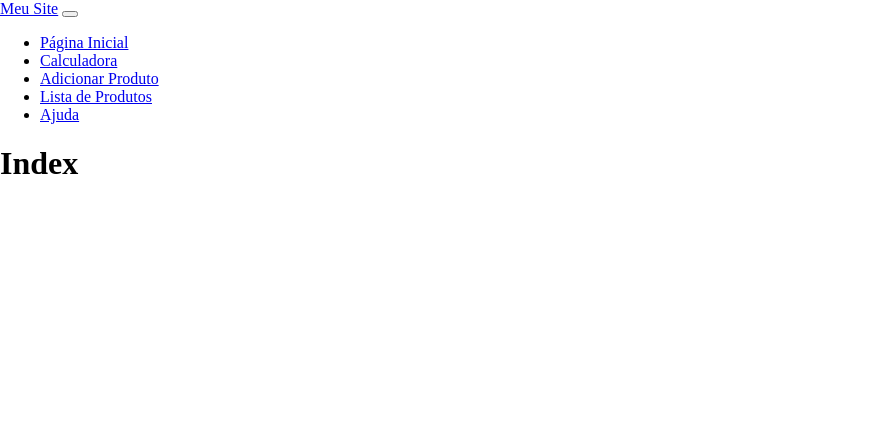
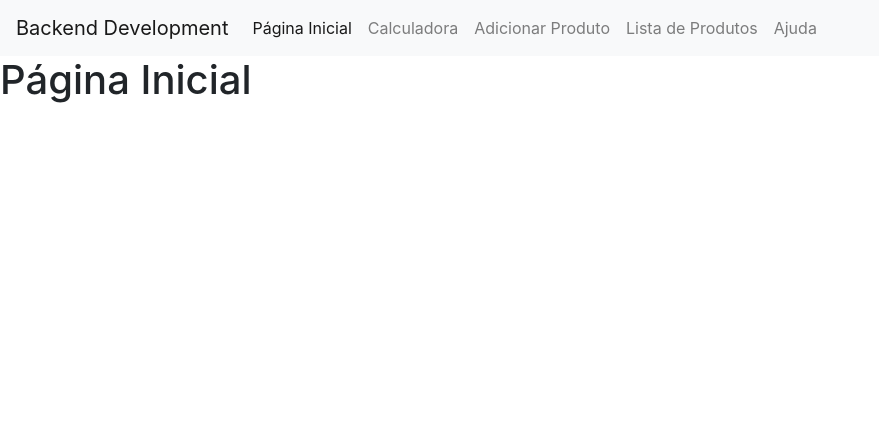
Before and after one commit to RafhaelBrum/backend_development, a Django app: page / in a window 1280 px wide. Shown: the top 422 px of the page, without its empty margins (0-879 px from the left). Run offline with Django 4.2, Linux system fonts and the light colour scheme; some libraries are stand-ins or nearby versions.

Commit message:
att 19/09

```diff
--- a/projeto/app/templates/base.html
+++ b/projeto/app/templates/base.html
@@ -3,7 +3,7 @@
     <head>
         <meta charset="UTF-8">
         <meta name="viewport" content="width=device-width, initial-scale=1.0">
-        <title>Meu Site</title>
+        <title>Backend Development</title>
         <style>
             body {
                 margin: 0;
--- a/projeto/app/templates/calculadora.html
+++ b/projeto/app/templates/calculadora.html
@@ -58,7 +58,7 @@
           </div>
         </div>
       </div>
-    {% endblock %}
+
 
     <script>
       function calcular(tipo,valor){
@@ -87,5 +87,5 @@
 
     </script>
   </body>
-
+  {% endblock %}
 </html>
--- a/projeto/app/templates/criar_produto.html
+++ b/projeto/app/templates/criar_produto.html
@@ -56,8 +56,7 @@
             <button type="submit" class="btn btn-primary">Salvar</button>
         </form>
     </div>
-
+    {% endblock %}
 </body>
 
 </html>
-{% endblock %}
--- a/projeto/app/templates/help.html
+++ b/projeto/app/templates/help.html
@@ -2,12 +2,13 @@
 <html>
 <head>
     <title>Help</title>
+    <link rel="stylesheet" href="https://maxcdn.bootstrapcdn.com/bootstrap/4.5.2/css/bootstrap.min.css">
 </head>
 <body>
     {% extends 'base.html' %}
 
     {% block content %}
-        <h1>Help</h1>
+        <h1>Ajuda</h1>
     {% endblock %}
 </body>
 </html>
--- a/projeto/app/templates/index.html
+++ b/projeto/app/templates/index.html
@@ -2,13 +2,15 @@
 
 <html>
 <head>
-    <title>Index</title>
+    <title>Página Inicial</title>
+    <link rel="stylesheet" href="https://maxcdn.bootstrapcdn.com/bootstrap/4.5.2/css/bootstrap.min.css">
 </head>
 <body>
     {% extends 'base.html' %}
 
     {% block content %}
-    <h1>Index</h1>
+
+    <h1>Página Inicial</h1>
     {% endblock %}
 </body>
 </html>
--- a/projeto/app/templates/menu.html
+++ b/projeto/app/templates/menu.html
@@ -1,5 +1,5 @@
 <nav class="navbar navbar-expand-lg navbar-light bg-light">
-    <a class="navbar-brand" href="#">Meu Site</a>
+    <a class="navbar-brand" href="#">Backend Development</a>
     <button class="navbar-toggler" type="button" data-toggle="collapse" data-target="#navbarNav" aria-controls="navbarNav" aria-expanded="false" aria-label="Toggle navigation">
         <span class="navbar-toggler-icon"></span>
     </button>
--- a/projeto/app/templates/pagina_list.html
+++ b/projeto/app/templates/pagina_list.html
@@ -1,5 +1,5 @@
 <!DOCTYPE html>
-{% extends "base.html" %}
+
 <html>
 <head>
     <title>Páginas e Registros de Acesso</title>
@@ -21,5 +21,6 @@
             </table>
         {% endfor %}
     </ul>
+
 </body>
 </html>
--- a/projeto/projeto/settings.py
+++ b/projeto/projeto/settings.py
@@ -24,6 +24,7 @@ BASE_DIR = Path(__file__).resolve().parent.parent
 SECRET_KEY = 'django-insecure-lb15@zc*qmycagd2r+i9(n%i-2ve=313z_e&zbkks11oj!d*zu'
 
 # SECURITY WARNING: don't run with debug turned on in production!
+
 DEBUG = True
 
 ALLOWED_HOSTS = [
@@ -31,6 +32,7 @@ ALLOWED_HOSTS = [
     'http://rafhaelbrum.pythonanywhere.com/'
 ]
 
+INTERNAL_IPS = ['127.0.0.1']
 
 # Application definition
 
@@ -41,8 +43,9 @@ INSTALLED_APPS = [
     'django.contrib.sessions',
     'django.contrib.messages',
     'django.contrib.staticfiles',
+    'debug_toolbar',
     'app.apps.AppConfig',
-    'bootstrapform'
+    'bootstrapform',
 ]
 
 MIDDLEWARE = [
@@ -53,6 +56,7 @@ MIDDLEWARE = [
     'django.contrib.auth.middleware.AuthenticationMiddleware',
     'django.contrib.messages.middleware.MessageMiddleware',
     'django.middleware.clickjacking.XFrameOptionsMiddleware',
+    'debug_toolbar.middleware.DebugToolbarMiddleware'
 ]
 
 ROOT_URLCONF = 'projeto.urls'
--- a/projeto/projeto/urls.py
+++ b/projeto/projeto/urls.py
@@ -18,8 +18,15 @@ from django.contrib import admin
 from django.urls import path
 from django.conf.urls import include
 from app import views
+from django.conf import settings
 
 urlpatterns = [
     path('admin/', admin.site.urls),
-    path('', include('app.urls'))
+    path('', include('app.urls')),
 ]
+
+if settings.DEBUG:
+    import debug_toolbar
+    urlpatterns = [
+        path('__debug__/', include(debug_toolbar.urls))
+    ] + urlpatterns
```
Also changed, not shown: projeto/db.sqlite3.
